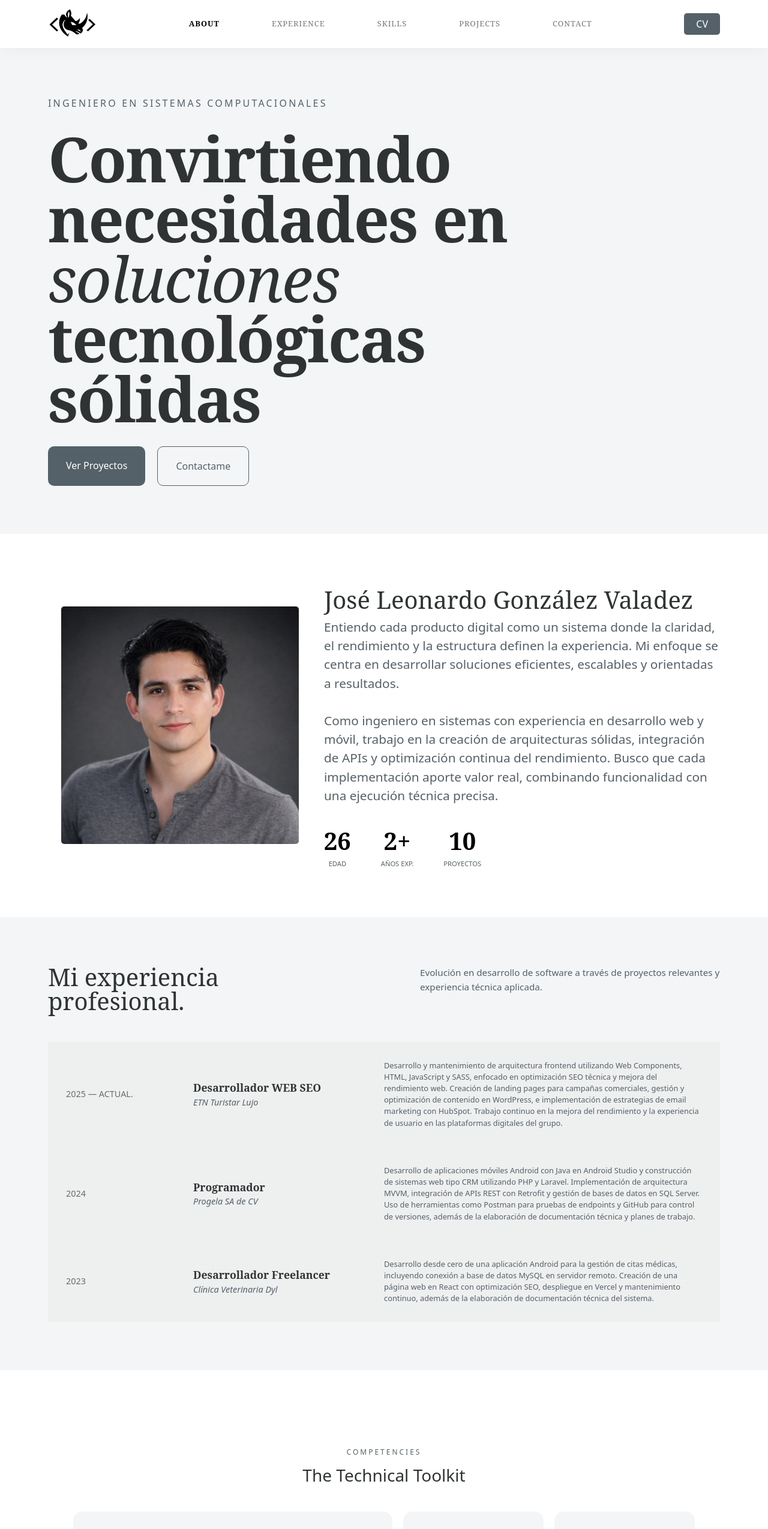
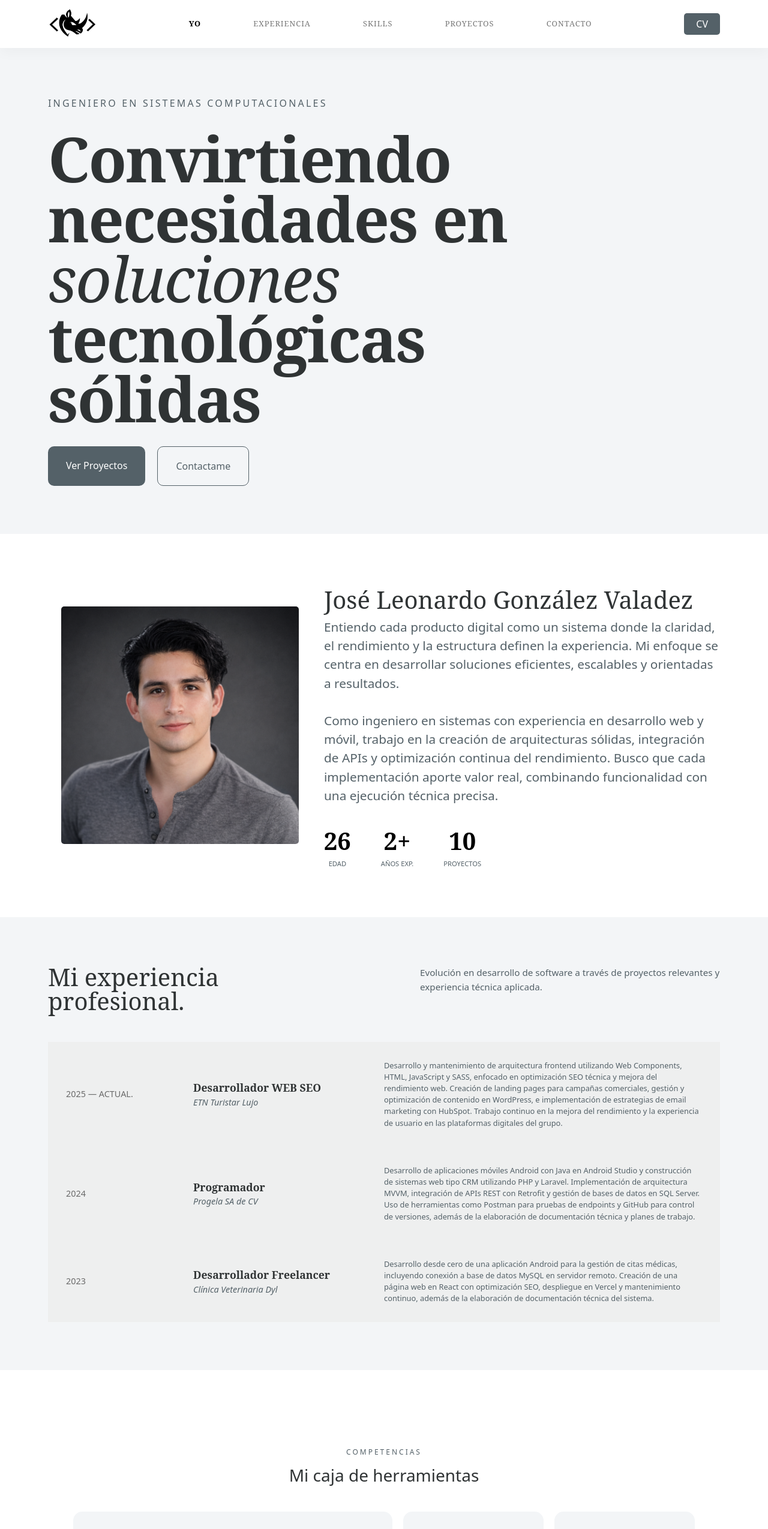
Before and after one commit to GonzalezValadez18/My_Web_Portfolio, a React (Vite) app: page / in a window 1280 px wide. Shown: the top 2549 px of the page at 60% size. Built offline with nearby package versions, Linux system fonts and the light colour scheme.

Commit message:
100  POR CIENTO ESPAÑOL

```diff
--- a/src/components/Header.jsx
+++ b/src/components/Header.jsx
@@ -26,19 +26,19 @@ function Header({ activeSection }) {
         className={`nav ${isOpen ? "is-open" : ""}`}
         onClick={handleNavClick}
       >
-        <NavItem to="/#about" label="ABOUT" activeSection={activeSection} />
+        <NavItem to="/#about" label="YO" activeSection={activeSection} />
         <NavItem
           to="/#experience"
-          label="EXPERIENCE"
+          label="EXPERIENCIA"
           activeSection={activeSection}
         />
         <NavItem to="/#skills" label="SKILLS" activeSection={activeSection} />
         <NavItem
           to="/#projects"
-          label="PROJECTS"
+          label="PROYECTOS"
           activeSection={activeSection}
         />
-        <NavItem to="/#contact" label="CONTACT" activeSection={activeSection} />
+        <NavItem to="/#contact" label="CONTACTO" activeSection={activeSection} />
       </nav>
       <a
         href={cv}
--- a/src/views/Toolkit.jsx
+++ b/src/views/Toolkit.jsx
@@ -51,8 +51,8 @@ function ToolkitGrid() {
   return (
     <section className="toolkit">
       <div className="toolkit__header">
-        <p className="toolkit__eyebrow">COMPETENCIES</p>
-        <h2 className="toolkit__title">The Technical Toolkit</h2>
+        <p className="toolkit__eyebrow">COMPETENCIAS</p>
+        <h2 className="toolkit__title">Mi caja de herramientas</h2>
       </div>
 
       <div className="toolkit__grid">
```
